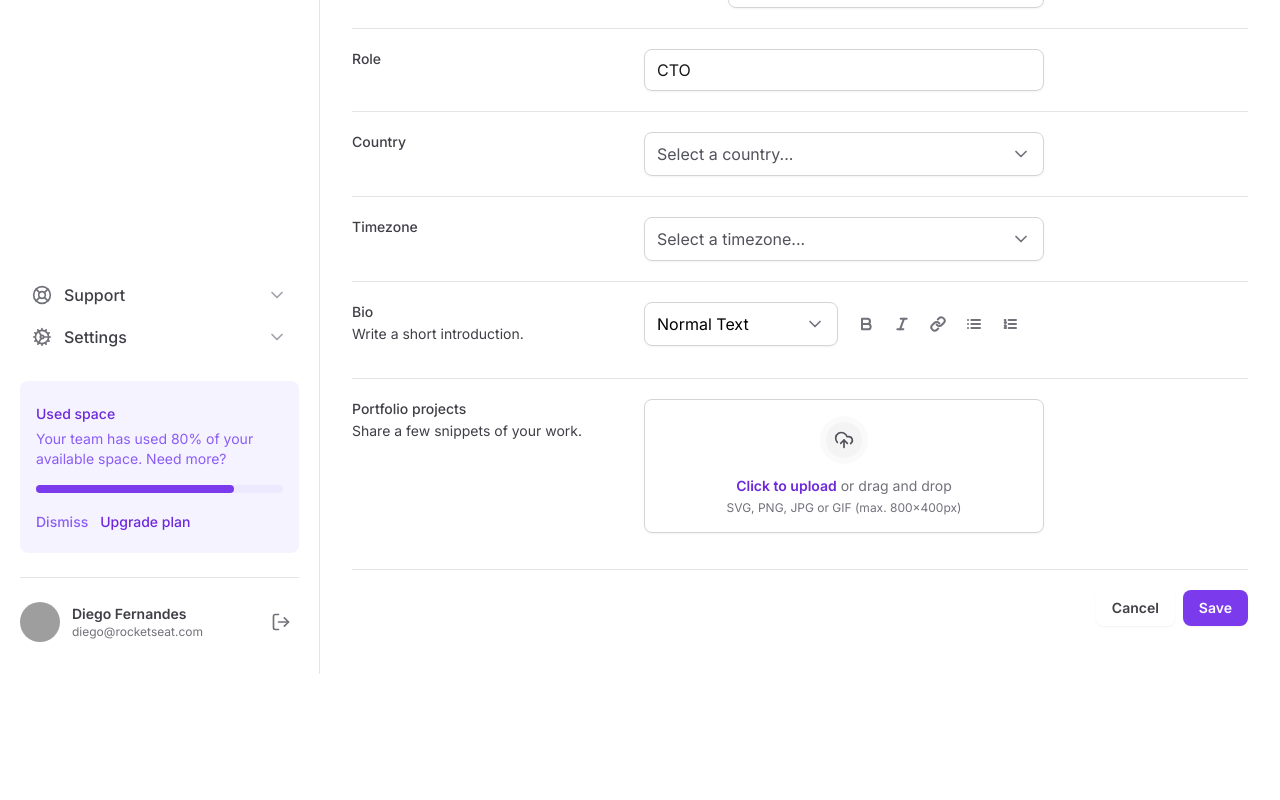
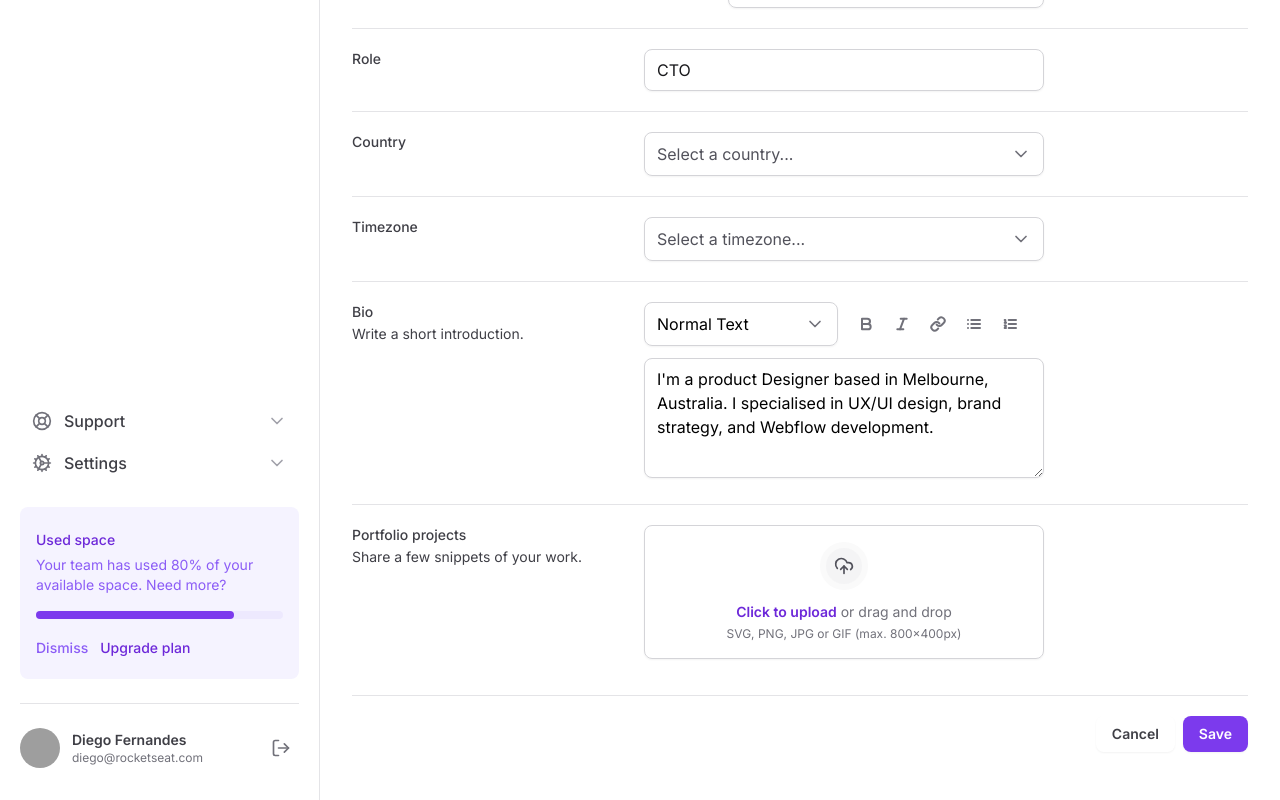
Before and after one commit to matsubrasil/tailwind-next-dashboard, a Next.js app: page / in a window 1280 px wide. Shown: the part 542-1342 px from the top of the page. Before the commit the page ends 1216 px from the top, so only its background shows below. Built offline with nearby package versions, Linux system fonts and the light colour scheme; grey boxes are pictures that could not be loaded.

Commit message:
feat: component textarea - bio

```diff
--- a/src/app/page.tsx
+++ b/src/app/page.tsx
@@ -1,6 +1,7 @@
 import * as FileInput from '@/components/Form/FileInput'
 import { Select } from '@/components/Form/Select'
 import { SelectItem } from '@/components/Form/Select/SelectItem'
+import { Textarea } from '@/components/Form/Textarea'
 import * as Input from '@/components/Input'
 import { SettingsTabs } from '@/components/SettingsTabs'
 import { Bold, Italic, Link, List, ListOrdered, Mail } from 'lucide-react'
@@ -202,7 +203,10 @@ export default function Home() {
                   </button>
                 </div>
               </div>
-              <div></div>
+              <Textarea
+                id="bio"
+                defaultValue="I'm a product Designer based in Melbourne, Australia. I specialised in UX/UI design, brand strategy, and Webflow development."
+              />
             </div>
           </div>
 
--- a/src/components/Form/Select/index.tsx
+++ b/src/components/Form/Select/index.tsx
@@ -26,7 +26,7 @@ export function Select({ children, placeholder, ...props }: SelectProps) {
           side="bottom"
           position="popper"
           sideOffset={8}
-          className="z-10 w-[--radix-select-trigger-width] overflow-hidden rounded-lg border border-zinc-200 bg-white"
+          className="z-10 w-[--radix-select-trigger-width] overflow-hidden rounded-lg border border-zinc-200 bg-white shadow-sm"
         >
           {children}
         </SelectPrimitive.Content>
--- /dev/null
+++ b/src/components/Form/Textarea.tsx
@@ -0,0 +1,14 @@
+'use client'
+
+import { ComponentProps } from 'react'
+
+export type TextareaProps = ComponentProps<'textarea'>
+
+export function Textarea(props: TextareaProps) {
+  return (
+    <textarea
+      className="min-h-[120px] w-full resize-y rounded-lg border border-zinc-300 px-3 py-2 shadow-sm"
+      {...props}
+    ></textarea>
+  )
+}
```
